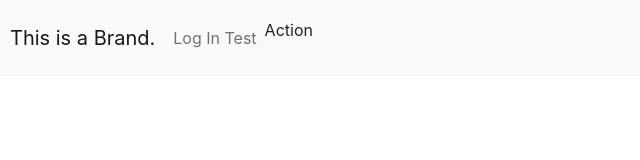
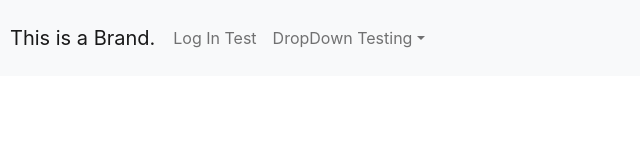
Before and after one commit to jwong65/RR-Bootstrap-Testing, a JavaScript app: page / in a window 1280 px wide. Shown: the top 160 px of the page, without its empty margins (0-640 px from the left). Built offline with nearby package versions, Linux system fonts and the light colour scheme; the HTML template or start-up script is replaced by a standard one.

Commit message:
Added the Items to the NavDropdown for testing

```diff
--- a/src/App.js
+++ b/src/App.js
@@ -11,13 +11,13 @@ function App() {
       </Navbar.Brand>
       <Navbar.Toggle aria-controls='basic-navbar-nav'></Navbar.Toggle>
       <Navbar.Collapse id ='basic-navbar-nav'>
-        <Nav className='test-auto'>
-        </Nav>
         <Nav>
           <Nav.Link href='#LogTest'>Log In Test</Nav.Link>
-          <Nav className='testDropdown'>
+          <NavDropdown id='basic-nav-dropdown' title='DropDown Testing'>
             <NavDropdown.Item href=''>Action</NavDropdown.Item>
-          </Nav>
+            <NavDropdown.Divider />
+            <NavDropdown.Item>Another item</NavDropdown.Item>
+          </NavDropdown>
         </Nav>
       </Navbar.Collapse>
     </Navbar>
```
